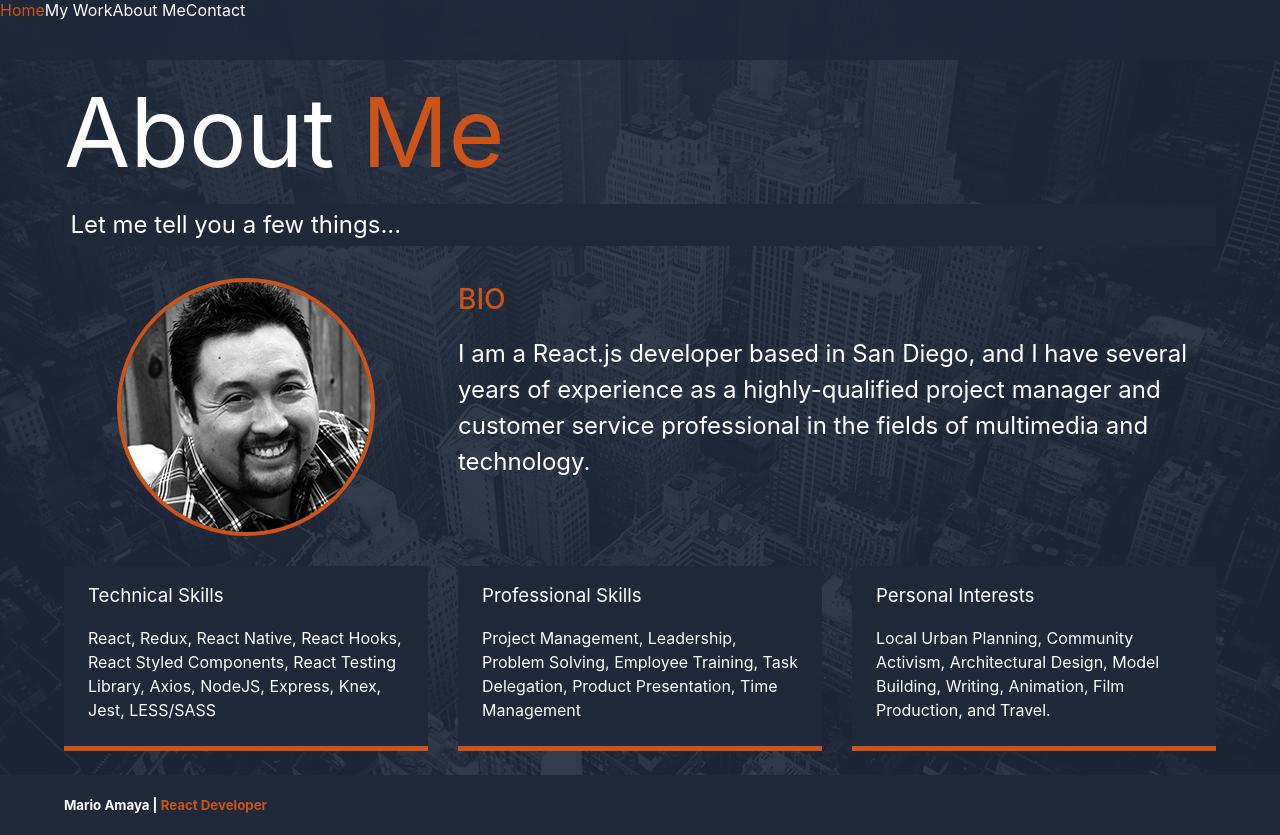
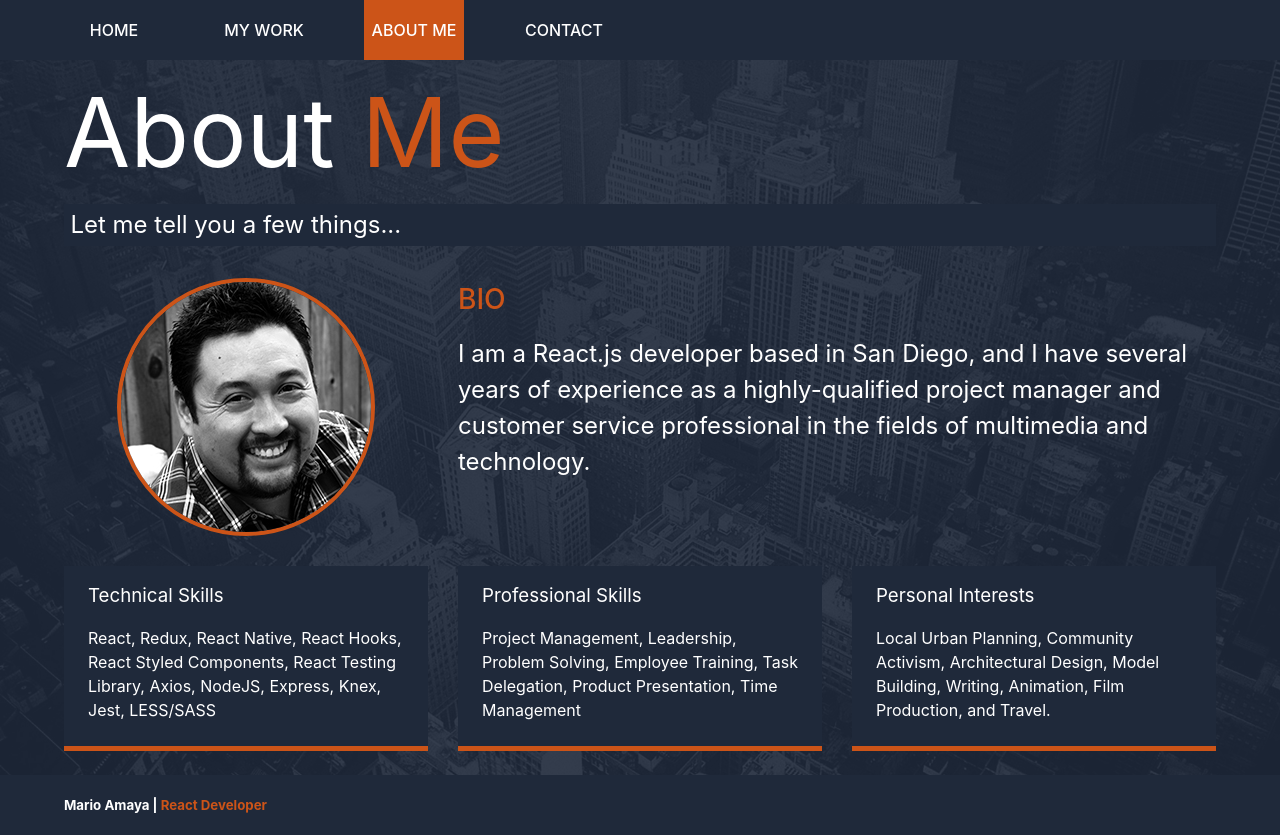
Before and after one commit to MAmaya1/portfolio-website-react, a React (Create React App) app: page /about-me in a window 1280 px wide. Built offline with nearby package versions, Linux system fonts and the light colour scheme.

Commit message:
styled NavBar

```diff
--- a/src/components/AboutMePage.js
+++ b/src/components/AboutMePage.js
@@ -27,7 +27,7 @@ const LargeHeading = styled.h1`
     padding-bottom: 1.5rem;
 
     span {
-        color: #CC5418
+        color: #CC5418;
     }
 
     @media (max-width: 768px) {
--- a/src/components/ContactMePage.js
+++ b/src/components/ContactMePage.js
@@ -24,7 +24,7 @@ const LargeHeading = styled.h1`
     padding-bottom: 1.5rem;
 
     span {
-        color: #CC5418
+        color: #CC5418;
     }
 
     @media (max-width: 768px) {
--- a/src/components/NavBar.js
+++ b/src/components/NavBar.js
@@ -5,19 +5,66 @@ import styled from 'styled-components';
 // Styles
 
 const MainNav = styled.div`
-    background: rgba(31, 41, 58, 0.9);
+    background: #1F293A;
     height: 60px;
+    padding: 0 4rem;
 `
+
+// const HomeNav = styled.div`
+//     background: transparent;
+//     height: 60px;
+//     padding: 0 4rem;
+// `
+
+const Links = styled.div`
+    display: flex;
+    justify-content: space-between;
+    width: 550px;
+    line-height: 60px;
+    font-weight: 500;
+
+    a {
+        width: 100px;
+        text-align: center;
+    }
+
+    .active {
+        background: #CC5418;
+
+        &:hover {
+            color: #1F293A;
+        }
+    }
+`
+
+// NavBar Components
 
 const NavBar = props => {
     return (
         <MainNav>
-            <NavLink exact to='/'>Home</NavLink>
-            <NavLink to='/portfolio'>My Work</NavLink>
-            <NavLink to='/about-me'>About Me</NavLink>
-            <NavLink to='/contact-me'>Contact</NavLink>
+            <Links>
+                <NavLink exact to='/'>HOME</NavLink>
+                <NavLink to='/portfolio'>MY WORK</NavLink>
+                <NavLink to='/about-me'>ABOUT ME</NavLink>
+                <NavLink to='/contact-me'>CONTACT</NavLink>
+            </Links>
         </MainNav>
     )
 }
 
+// Possible transparent NavBar for HomePage
+
+// export const HomeNavBar = props => {
+//     return(
+//         <HomeNav>
+//             <Links>
+//                 <NavLink exact to='/'>HOME</NavLink>
+//                 <NavLink to='/portfolio'>MY WORK</NavLink>
+//                 <NavLink to='/about-me'>ABOUT ME</NavLink>
+//                 <NavLink to='/contact-me'>CONTACT</NavLink>
+//             </Links>
+//         </HomeNav>
+//     )
+// }
+
 export default NavBar;
--- a/src/components/PortfolioPage.js
+++ b/src/components/PortfolioPage.js
@@ -30,7 +30,7 @@ const LargeHeading = styled.h1`
     padding-bottom: 1.5rem;
 
     span {
-        color: #CC5418
+        color: #CC5418;
     }
 
     @media (max-width: 768px) {
```
